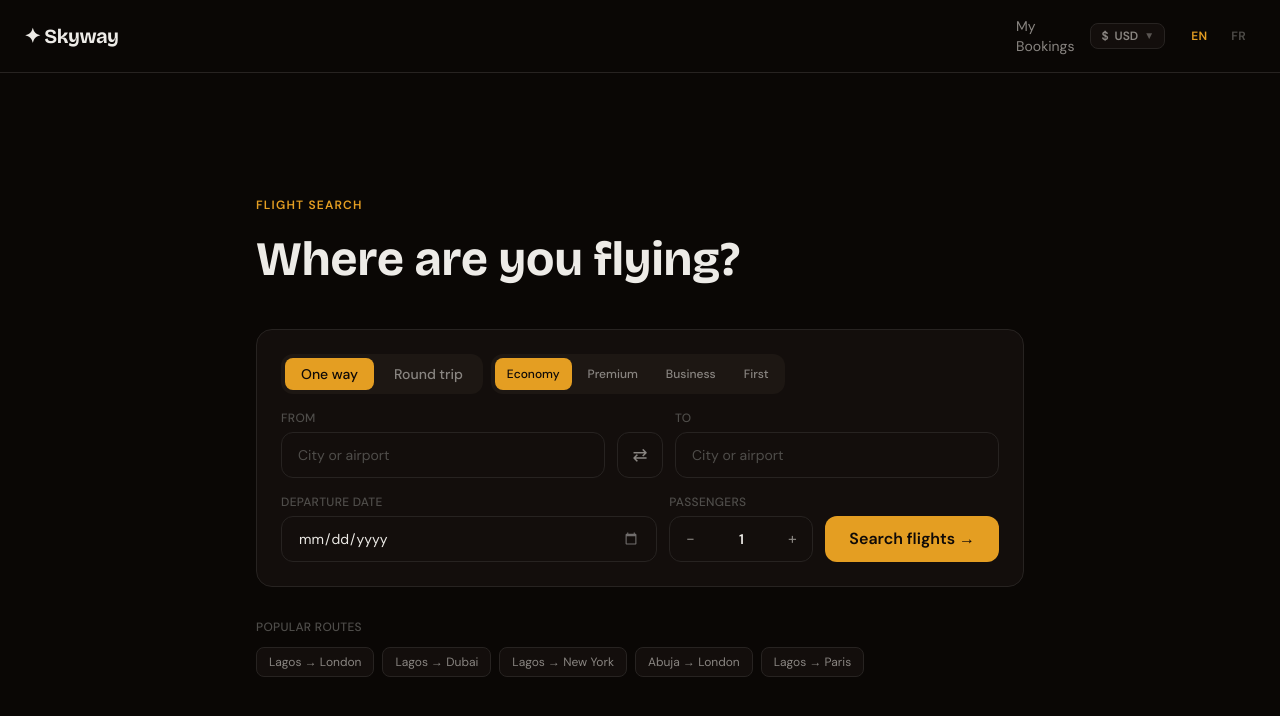
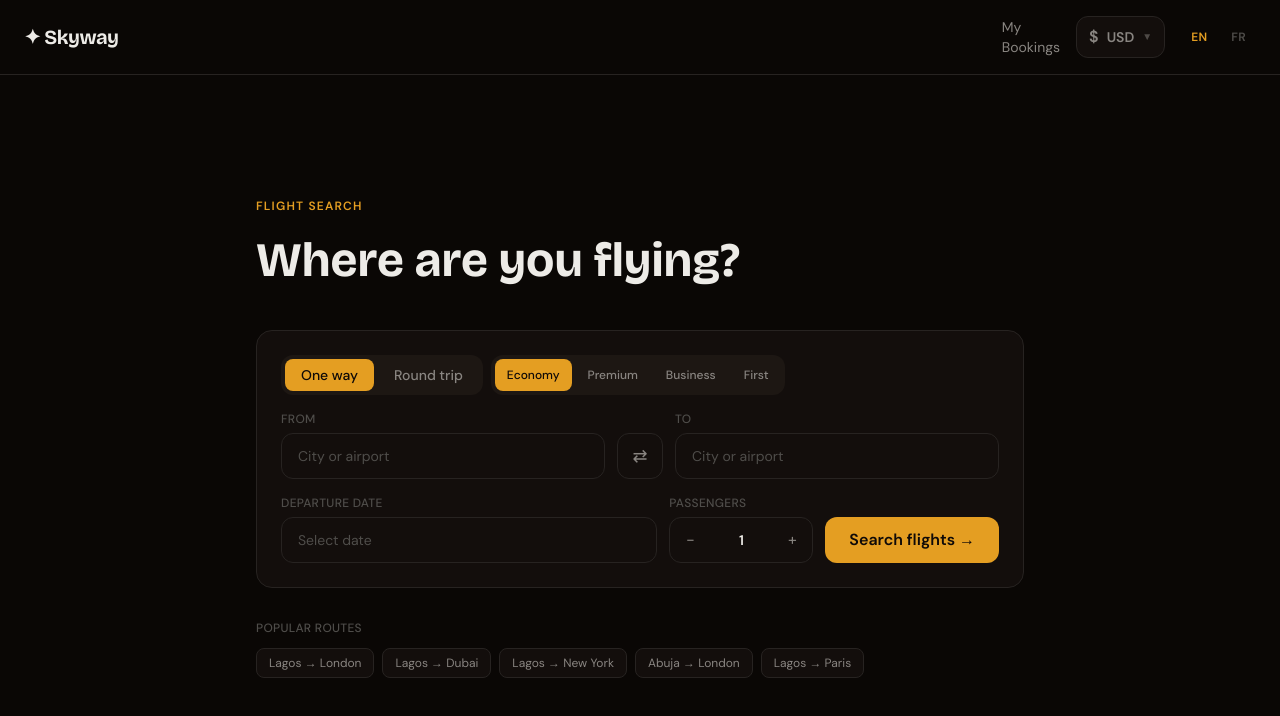
Before and after one commit to DivineFavour13/Skyway, a Next.js app: page /en in a window 1280 px wide. Shown: the top 716 px of the page. Built offline with nearby package versions, Linux system fonts and the light colour scheme.

Commit message:
feat: custom themed date picker, polished currency dropdown

```diff
--- a/package.json
+++ b/package.json
@@ -16,6 +16,7 @@
     "next": "16.2.6",
     "next-intl": "^4.12.0",
     "react": "19.2.4",
+    "react-day-picker": "^10.0.1",
     "react-dom": "19.2.4",
     "react-hook-form": "^7.76.1",
     "tailwind-merge": "^3.6.0",
--- a/src/components/search/SearchForm.tsx
+++ b/src/components/search/SearchForm.tsx
@@ -5,6 +5,7 @@ import { useRouter } from 'next/navigation';
 import { useLocale, useTranslations } from 'next-intl';
 import { AirportInput } from './AirportInput';
 import { Button } from '@/components/ui/Button';
+import { DatePicker } from '@/components/ui/DatePicker';
 import { useBookingStore } from '@/store/bookingStore';
 import { cn } from '@/lib/utils';
 import type { Airport } from '@/lib/airports';
@@ -73,7 +74,6 @@ export function SearchForm() {
     <form onSubmit={handleSubmit} className="space-y-4">
       {/* Row 1: trip type + cabin class */}
       <div className="flex flex-col sm:flex-row gap-2 flex-wrap">
-        {/* Trip type */}
         <div className="flex gap-1 p-1 rounded-xl bg-[var(--color-surface-raised)] w-fit">
           {(['oneway', 'roundtrip'] as const).map((type) => (
             <button
@@ -92,7 +92,6 @@ export function SearchForm() {
           ))}
         </div>
 
-        {/* Cabin class */}
         <div className="flex gap-1 p-1 rounded-xl bg-[var(--color-surface-raised)] w-fit">
           {(
             [
@@ -147,40 +146,22 @@ export function SearchForm() {
 
       {/* Date row */}
       <div className="flex flex-col sm:flex-row gap-3 items-end">
-        <div className="flex-1">
-          <label
-            htmlFor="date"
-            className="block text-xs font-medium text-[var(--color-text-muted)] mb-1.5 uppercase tracking-wide"
-          >
-            {t('date')}
-          </label>
-          <input
+        <DatePicker
           id="date"
-            type="date"
+          label={t('date')}
+          value={date}
+          onChange={setDate}
           min={today}
-            value={date}
-            onChange={(e) => setDate(e.target.value)}
-            className="w-full h-[46px] px-4 rounded-xl border border-[var(--color-border)] bg-[var(--color-surface)] text-sm text-[var(--color-text-primary)] outline-none focus:border-[var(--color-accent)] transition-colors"
         />
-        </div>
 
         {tripType === 'roundtrip' && (
-          <div className="flex-1">
-            <label
-              htmlFor="returnDate"
-              className="block text-xs font-medium text-[var(--color-text-muted)] mb-1.5 uppercase tracking-wide"
-            >
-              Return date
-            </label>
-            <input
+          <DatePicker
             id="returnDate"
-              type="date"
+            label="Return date"
+            value={returnDate}
+            onChange={setReturnDate}
             min={date || today}
-              value={returnDate}
-              onChange={(e) => setReturnDate(e.target.value)}
-              className="w-full h-[46px] px-4 rounded-xl border border-[var(--color-border)] bg-[var(--color-surface)] text-sm text-[var(--color-text-primary)] outline-none focus:border-[var(--color-accent)] transition-colors"
           />
-          </div>
         )}
 
         <div className="w-full sm:w-36">
--- a/src/components/ui/CurrencySelector.tsx
+++ b/src/components/ui/CurrencySelector.tsx
@@ -25,19 +25,27 @@ export function CurrencySelector() {
         type="button"
         onClick={() => setOpen((v) => !v)}
         className={cn(
-          'flex items-center gap-1.5 px-2.5 py-1 rounded-lg text-xs font-semibold transition-colors',
-          'border border-[var(--color-border)] bg-[var(--color-surface)]',
-          'text-[var(--color-text-secondary)] hover:text-[var(--color-text-primary)]',
-          'hover:border-[var(--color-accent)]'
+          'flex items-center gap-2 px-3 py-2 rounded-xl text-sm font-semibold transition-colors',
+          'border bg-[var(--color-surface)]',
+          open
+            ? 'border-[var(--color-accent)] text-[var(--color-accent)]'
+            : 'border-[var(--color-border)] text-[var(--color-text-secondary)] hover:border-[var(--color-accent)] hover:text-[var(--color-accent)]'
         )}
       >
-        <span>{selected.symbol}</span>
+        <span className="text-base">{selected.symbol}</span>
         <span>{selected.code}</span>
-        <span className="text-[10px] opacity-60">{open ? '▲' : '▼'}</span>
+        <span className="text-[10px] opacity-50">{open ? '▲' : '▼'}</span>
       </button>
 
       {open && (
-        <div className="absolute right-0 top-full mt-1 w-44 rounded-xl border border-[var(--color-border)] bg-[var(--color-surface-raised)] shadow-xl z-50 overflow-hidden">
+        <div className="absolute right-0 top-full mt-2 w-52 rounded-2xl border border-[var(--color-border)] bg-[var(--color-surface-raised)] shadow-2xl z-50 overflow-hidden">
+          {/* Header */}
+          <div className="px-4 py-3 border-b border-[var(--color-border)]">
+            <p className="text-xs font-semibold text-[var(--color-text-muted)] uppercase tracking-wide">
+              Select currency
+            </p>
+          </div>
+
           {CURRENCIES.map((c) => (
             <button
               key={c.code}
@@ -47,14 +55,17 @@ export function CurrencySelector() {
                 setOpen(false);
               }}
               className={cn(
-                'w-full flex items-center justify-between px-4 py-2.5 text-xs transition-colors',
+                'w-full flex items-center justify-between px-4 py-3 text-sm transition-colors',
                 c.code === selected.code
                   ? 'bg-[var(--color-accent-dim)] text-[var(--color-accent)]'
                   : 'text-[var(--color-text-secondary)] hover:bg-[var(--color-surface)] hover:text-[var(--color-text-primary)]'
               )}
             >
-              <span className="font-semibold">{c.code}</span>
-              <span className="text-[var(--color-text-muted)]">{c.symbol} {c.label}</span>
+              <div className="flex items-center gap-3">
+                <span className="text-base w-6 text-center">{c.symbol}</span>
+                <span className="font-semibold">{c.code}</span>
+              </div>
+              <span className="text-xs text-[var(--color-text-muted)]">{c.label}</span>
             </button>
           ))}
         </div>
--- /dev/null
+++ b/src/components/ui/DatePicker.tsx
@@ -0,0 +1,204 @@
+'use client';
+
+import { useState, useRef, useEffect } from 'react';
+import { cn } from '@/lib/utils';
+
+type Props = {
+  id?: string;
+  label: string;
+  value: string;
+  onChange: (date: string) => void;
+  min?: string;
+};
+
+const DAYS = ['Mo', 'Tu', 'We', 'Th', 'Fr', 'Sa', 'Su'];
+const MONTHS = [
+  'January', 'February', 'March', 'April', 'May', 'June',
+  'July', 'August', 'September', 'October', 'November', 'December',
+];
+
+function toLocal(dateStr: string) {
+  const [y, m, d] = dateStr.split('-').map(Number);
+  return new Date(y!, m! - 1, d!);
+}
+
+function toISO(date: Date) {
+  const y = date.getFullYear();
+  const m = String(date.getMonth() + 1).padStart(2, '0');
+  const d = String(date.getDate()).padStart(2, '0');
+  return `${y}-${m}-${d}`;
+}
+
+export function DatePicker({ id, label, value, onChange, min }: Props) {
+  const today = new Date();
+  today.setHours(0, 0, 0, 0);
+
+  const initial = value ? toLocal(value) : today;
+  const [view, setView] = useState(new Date(initial.getFullYear(), initial.getMonth(), 1));
+  const [open, setOpen] = useState(false);
+  const ref = useRef<HTMLDivElement>(null);
+
+  const minDate = min ? toLocal(min) : today;
+  minDate.setHours(0, 0, 0, 0);
+
+  useEffect(() => {
+    const handler = (e: MouseEvent) => {
+      if (ref.current && !ref.current.contains(e.target as Node)) {
+        setOpen(false);
+      }
+    };
+    document.addEventListener('mousedown', handler);
+    return () => document.removeEventListener('mousedown', handler);
+  }, []);
+
+  function getDaysInMonth(year: number, month: number) {
+    return new Date(year, month + 1, 0).getDate();
+  }
+
+  function getFirstDayOfMonth(year: number, month: number) {
+    // Monday = 0
+    const day = new Date(year, month, 1).getDay();
+    return day === 0 ? 6 : day - 1;
+  }
+
+  function prevMonth() {
+    setView(new Date(view.getFullYear(), view.getMonth() - 1, 1));
+  }
+
+  function nextMonth() {
+    setView(new Date(view.getFullYear(), view.getMonth() + 1, 1));
+  }
+
+  function handleSelect(day: number) {
+    const selected = new Date(view.getFullYear(), view.getMonth(), day);
+    if (selected < minDate) return;
+    onChange(toISO(selected));
+    setOpen(false);
+  }
+
+  const year = view.getFullYear();
+  const month = view.getMonth();
+  const daysInMonth = getDaysInMonth(year, month);
+  const firstDay = getFirstDayOfMonth(year, month);
+  const selectedDate = value ? toLocal(value) : null;
+
+  const displayValue = selectedDate
+    ? selectedDate.toLocaleDateString('en-US', {
+        month: 'short', day: 'numeric', year: 'numeric',
+      })
+    : '';
+
+  return (
+    <div ref={ref} className="relative flex-1">
+      {label && (
+        <label
+          htmlFor={id}
+          className="block text-xs font-medium text-[var(--color-text-muted)] mb-1.5 uppercase tracking-wide"
+        >
+          {label}
+        </label>
+      )}
+
+      <button
+        id={id}
+        type="button"
+        onClick={() => setOpen((v) => !v)}
+        className={cn(
+          'w-full h-[46px] px-4 rounded-xl border bg-[var(--color-surface)] text-sm text-left transition-colors',
+          open
+            ? 'border-[var(--color-accent)] text-[var(--color-text-primary)]'
+            : 'border-[var(--color-border)] text-[var(--color-text-primary)]',
+          !value && 'text-[var(--color-text-muted)]'
+        )}
+      >
+        {displayValue || 'Select date'}
+      </button>
+
+      {open && (
+        <div className="absolute z-50 mt-1 left-0 rounded-2xl border border-[var(--color-border)] bg-[var(--color-surface-raised)] shadow-2xl p-4 w-72">
+          {/* Header */}
+          <div className="flex items-center justify-between mb-4">
+            <button
+              type="button"
+              onClick={prevMonth}
+              className="h-8 w-8 rounded-lg flex items-center justify-center text-[var(--color-text-secondary)] hover:text-[var(--color-text-primary)] hover:bg-[var(--color-surface)] transition-colors"
+            >
+              ←
+            </button>
+            <p className="text-sm font-semibold text-[var(--color-text-primary)]">
+              {MONTHS[month]} {year}
+            </p>
+            <button
+              type="button"
+              onClick={nextMonth}
+              className="h-8 w-8 rounded-lg flex items-center justify-center text-[var(--color-text-secondary)] hover:text-[var(--color-text-primary)] hover:bg-[var(--color-surface)] transition-colors"
+            >
+              →
+            </button>
+          </div>
+
+          {/* Day headers */}
+          <div className="grid grid-cols-7 mb-2">
+            {DAYS.map((d) => (
+              <div
+                key={d}
+                className="text-center text-xs font-medium text-[var(--color-text-muted)] py-1"
+              >
+                {d}
+              </div>
+            ))}
+          </div>
+
+          {/* Days grid */}
+          <div className="grid grid-cols-7 gap-y-1">
+            {/* Empty cells for offset */}
+            {Array.from({ length: firstDay }).map((_, i) => (
+              <div key={`empty-${i}`} />
+            ))}
+
+            {Array.from({ length: daysInMonth }).map((_, i) => {
+              const day = i + 1;
+              const date = new Date(year, month, day);
+              date.setHours(0, 0, 0, 0);
+              const isDisabled = date < minDate;
+              const isSelected =
+                selectedDate &&
+                selectedDate.getFullYear() === year &&
+                selectedDate.getMonth() === month &&
+                selectedDate.getDate() === day;
+              const isToday =
+                today.getFullYear() === year &&
+                today.getMonth() === month &&
+                today.getDate() === day;
+
+              return (
+                <button
+                  key={day}
+                  type="button"
+                  disabled={isDisabled}
+                  onClick={() => handleSelect(day)}
+                  className={cn(
+                    'h-8 w-8 mx-auto rounded-lg text-xs font-medium transition-all flex items-center justify-center',
+                    isSelected &&
+                      'bg-[var(--color-accent)] text-[var(--color-accent-text)] font-bold',
+                    !isSelected &&
+                      isToday &&
+                      'border border-[var(--color-accent)] text-[var(--color-accent)]',
+                    !isSelected &&
+                      !isToday &&
+                      !isDisabled &&
+                      'text-[var(--color-text-primary)] hover:bg-[var(--color-surface)] hover:text-[var(--color-accent)]',
+                    isDisabled &&
+                      'text-[var(--color-text-muted)] opacity-30 cursor-not-allowed'
+                  )}
+                >
+                  {day}
+                </button>
+              );
+            })}
+          </div>
+        </div>
+      )}
+    </div>
+  );
+}
```
Also changed, not shown: 1 other file (tests, documents, lock files or other folders). Lines whose indentation alone changed are shown as unchanged.
